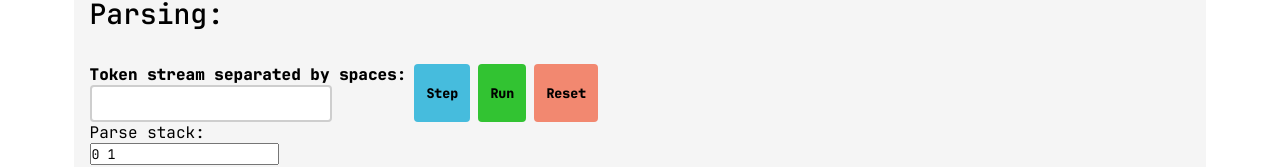
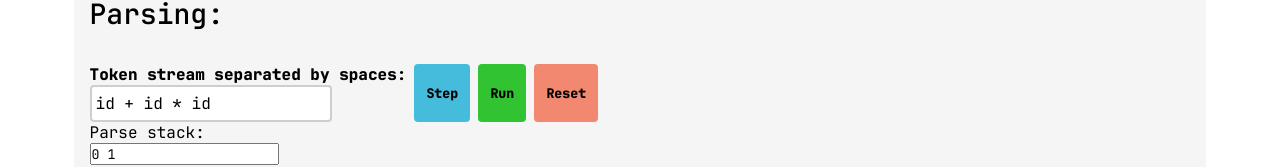
Before and after one commit to itsEmadK/LRParserGenerator, a React (Vite) app: page / in a window 1280 px wide. Shown: the part 4022-4189 px from the top of the page. Built offline with nearby package versions, Linux system fonts and the light colour scheme.

Commit message:
Add input getter

```diff
--- a/src/parse-logic/parser.js
+++ b/src/parse-logic/parser.js
@@ -88,6 +88,7 @@ export default class Parser {
    * @param {string} input
    */
   setInput(input) {
+    this.reset();
     this.#input = `${input} $`
       .split(' ')
       .filter((token) => token && token !== ' ');
@@ -223,4 +224,10 @@ export default class Parser {
     this.#lastAction = null;
     this.#treeStack = [];
   }
+
+  get input() {
+    const temp = this.#input.slice();
+    temp.splice(-1);
+    return temp.join(' ');
+  }
 }
```
